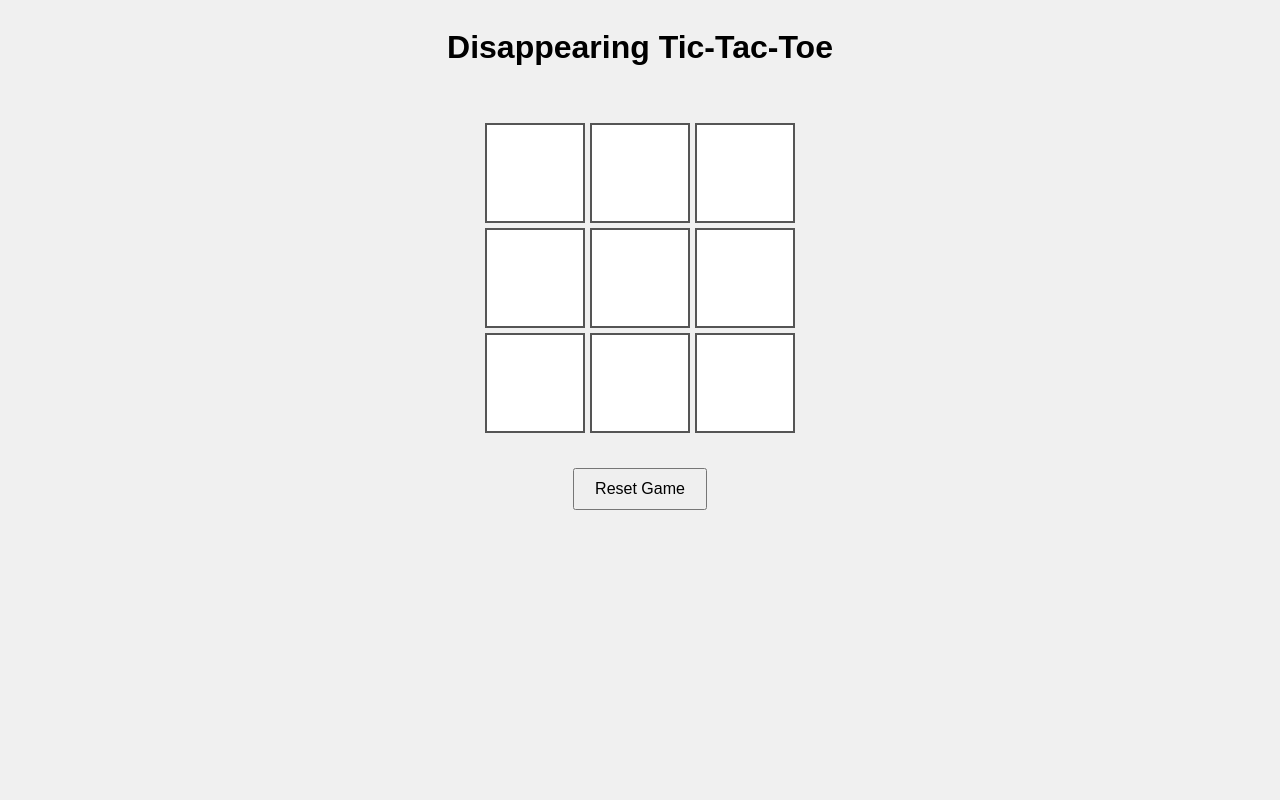
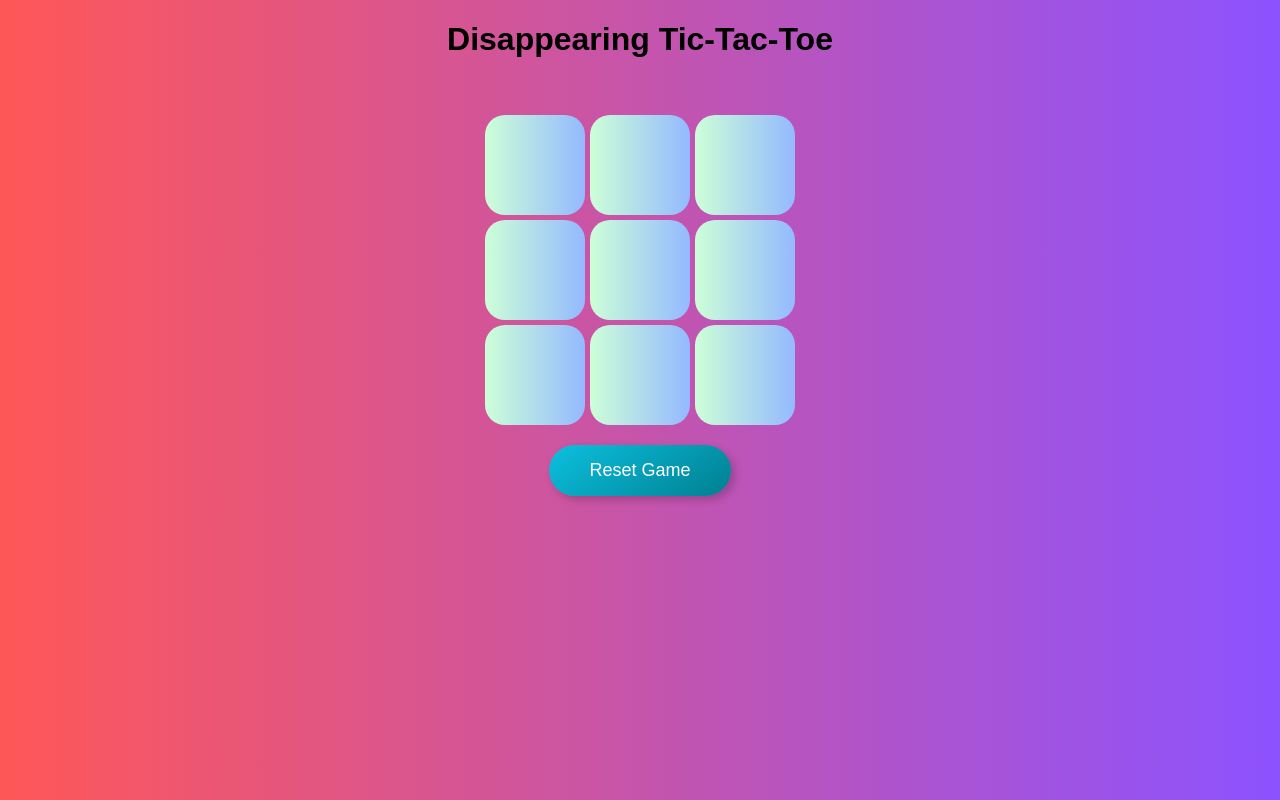
Before and after one commit to Dlam42/CPSC-481-Project-3, a Flask app: page / in a window 1280 px wide. Run offline with Flask 3, Linux system fonts and the light colour scheme.

Commit message:
changed CSS

```diff
--- a/src/static/style.css
+++ b/src/static/style.css
@@ -3,7 +3,9 @@ body {
     display: flex;
     flex-direction: column;
     align-items: center;
-    background-color: #f0f0f0;
+    background: linear-gradient(90deg, #ff5757, #8c52ff);
+    height: 100vh;
+    margin: 0;
 }
 
 .board {
@@ -15,14 +17,17 @@ body {
 }
 
 .cell {
-    background-color: white;
-    border: 2px solid #555;
-    font-size: 3em;
+    width: 100px;
+    height: 100px;
+    background: linear-gradient(90deg, #cdffd8, #94b9ff);
+    border-radius: 20px;
     display: flex;
+    align-items: center;
     justify-content: center;
-    align-items: center;
+    font-size: 48px;
+    font-weight: bold;
     cursor: pointer;
-    transition: background-color 0.3s ease;
+    transition: transform 0.2s;
 }
 
 .cell:hover {
@@ -44,13 +55,21 @@ body {
 }
 
 #reset-btn {
-    margin-top: 15px;
-    padding: 10px 20px;
-    font-size: 1em;
+    background: linear-gradient(145deg, #0cc0df, #007f91);
+    color: white;
+    font-size: 18px;
+    padding: 15px 40px;
+    border: none;
+    border-radius: 50px;
+    box-shadow: 4px 4px 8px rgba(0, 0, 0, 0.2);
     cursor: pointer;
+    transition: transform 0.2s ease-in-out;
 }
 
-/* Add this to your existing style.css */
+#reset-btn:hover {
+    transform: scale(1.05);
+}
+
 .cell.fading {
     opacity: 0.4; /* Make it partially transparent */
     transition: opacity 0.3s ease; /* Smooth transition */
```
Also changed, not shown: other parts of src/static/style.css (+8 -2 lines), src/static/game.js (+11 -1 lines), src/static/dog.png (added), src/static/raccoon.png (added).
